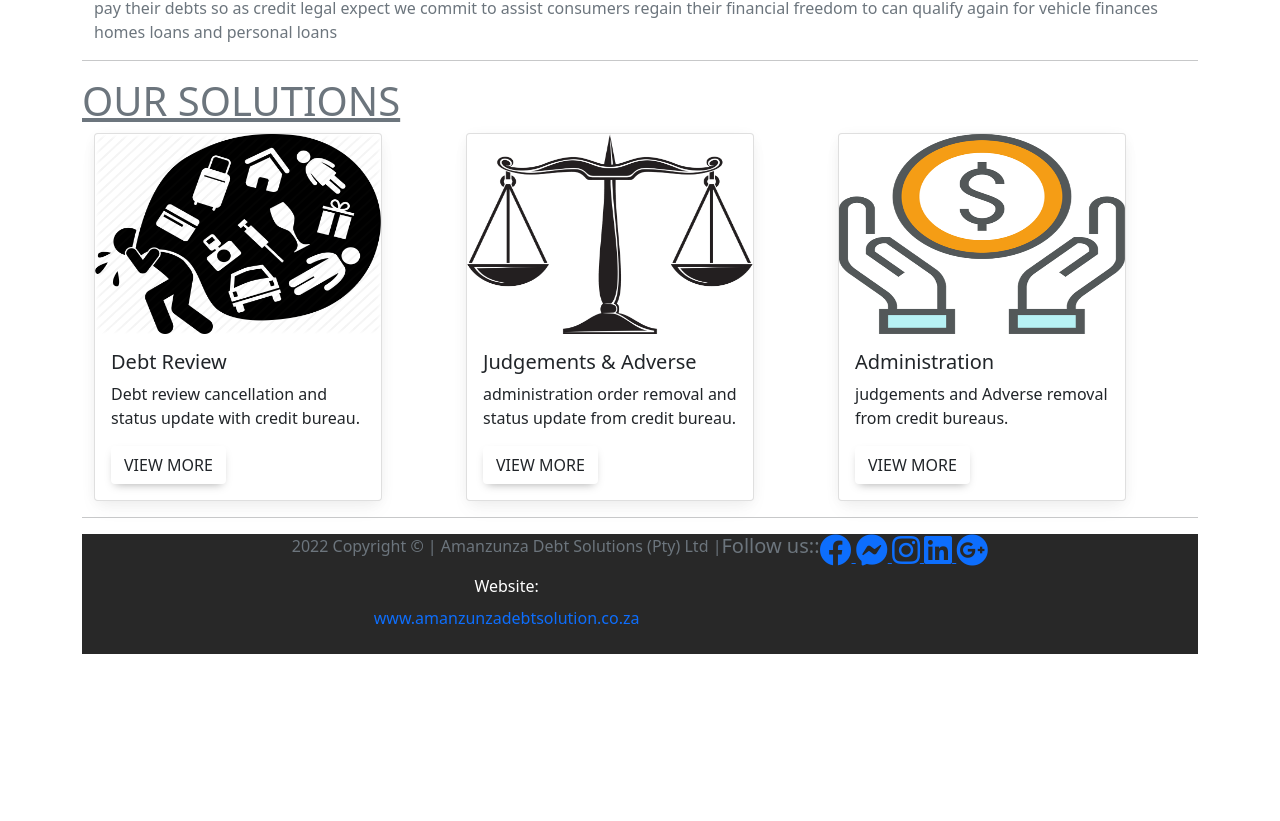
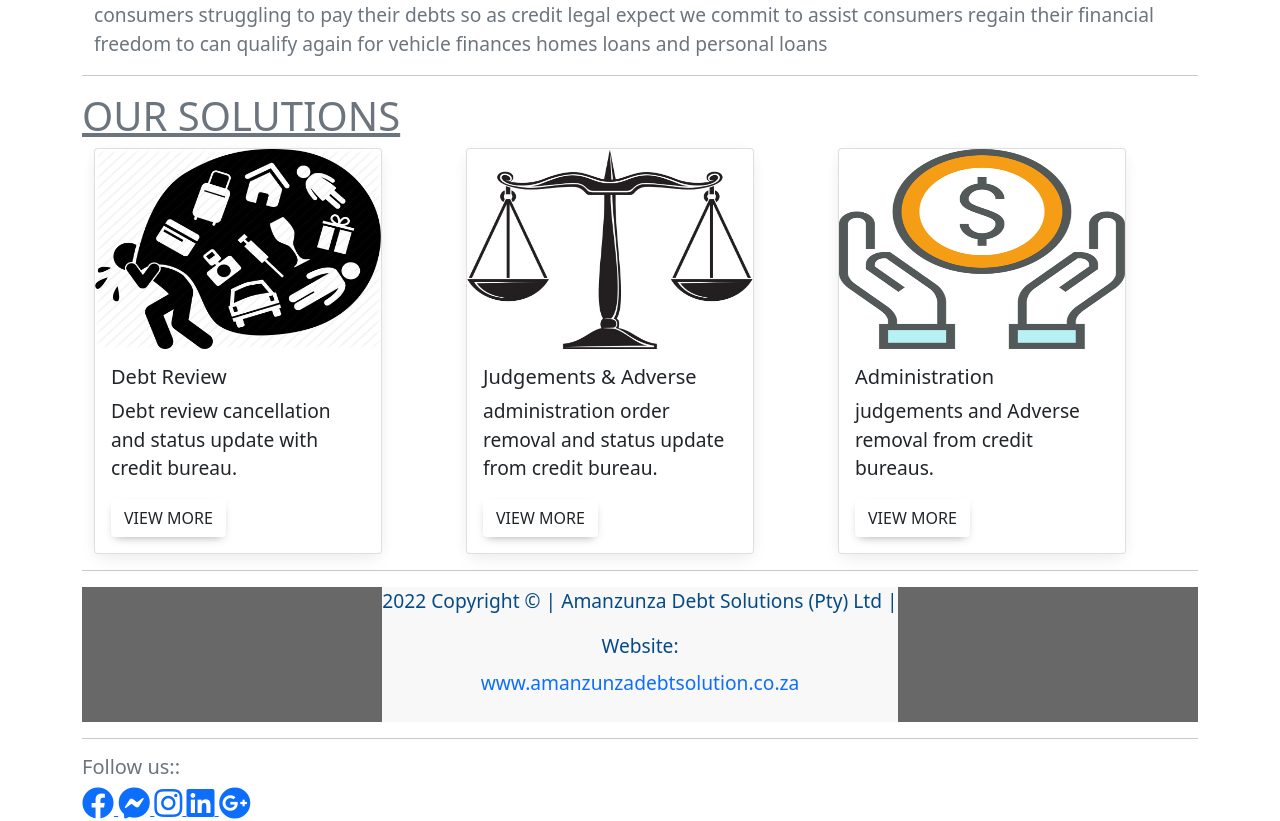
Before and after one commit to Owzaa/amanzunzaapp, a React (Create React App) app: page / in a window 1280 px wide. Shown: the part 707-1528 px from the top of the page. Before the commit the page ends 1361 px from the top, so only its background shows below. Built offline with nearby package versions, Linux system fonts and the light colour scheme.

Commit message:
commit on master

```diff
--- a/src/Footer/Footer_Bottom.js
+++ b/src/Footer/Footer_Bottom.js
@@ -5,13 +5,14 @@ import "./footer.css";
 
 
 const Footer = () => (
+  <>
   <div className="footer">
       <div className="footer__element">
-    <p className="text-muted text-center" >2022 Copyright ©  | Amanzunza Debt Solutions (Pty) Ltd |
+    <p className="text-center" >2022 Copyright ©  | Amanzunza Debt Solutions (Pty) Ltd |
      </p>
     <span className="text-center" id="weblink"><p>Website:<NavLink href="https://www.amanzunzadebtsolutions.co.za">www.amanzunzadebtsolution.co.za</NavLink></p></span>
 </div>
-
+ </div>
 <hr></hr>
 
  <h5 className="text-muted">Follow us::</h5>
@@ -23,7 +24,7 @@ const Footer = () => (
   <a href="https://www.linkedin.com/"><MDBIcon fab size="2x"  icon="google-plus" /></a>
   </span>
 
-  </div>
+ </>
 );
 
 export default Footer;
--- a/src/Footer/footer.css
+++ b/src/Footer/footer.css
@@ -1,6 +1,13 @@
 .footer{
     display: flex;
-    background-color: rgba(16, 16, 16, 0.899);
-    color:#fff;
+    background-color: rgba(36, 35, 35, 0.688);
+    color:rgb(251, 251, 251);
     justify-content: center;
 }
+.footer__element{
+    background-color: rgb(248, 248, 248);
+    color: rgb(5, 74, 135);
+}
+p {
+    font-size: larger;
+}
```
